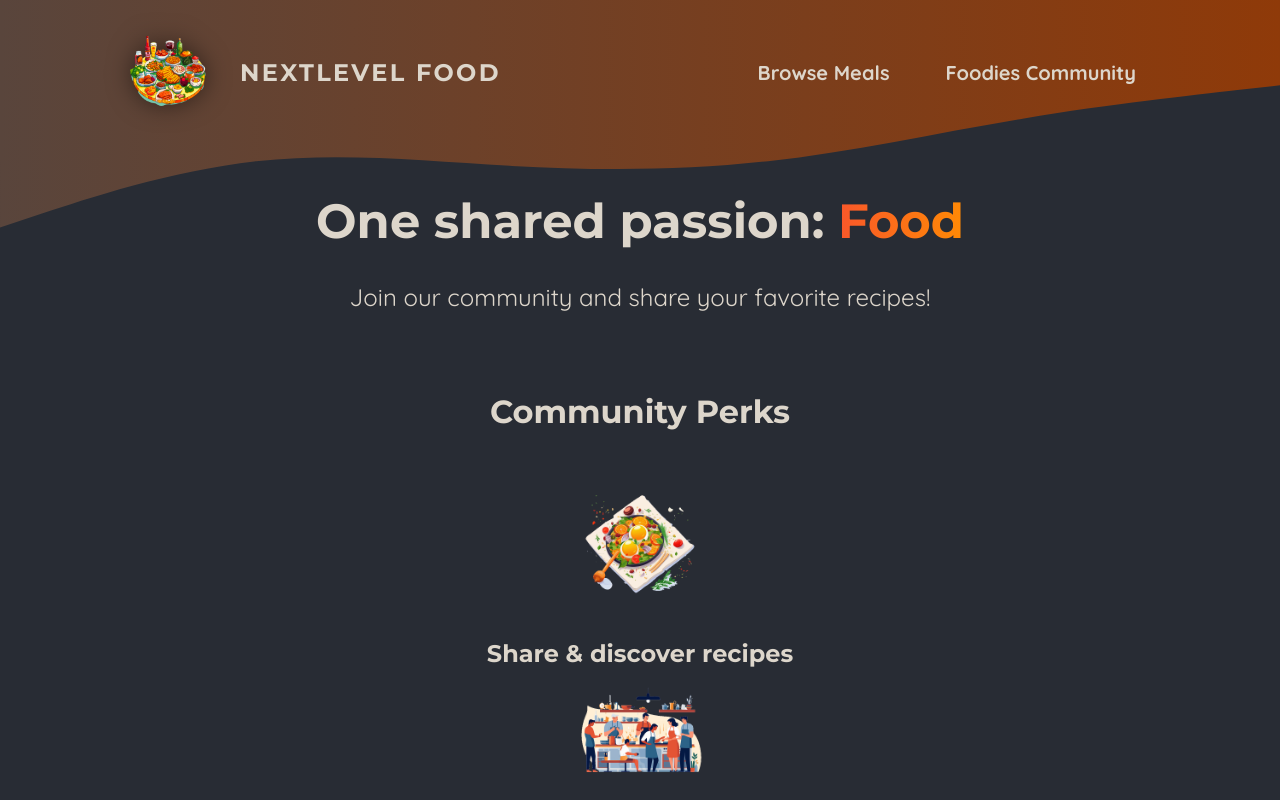
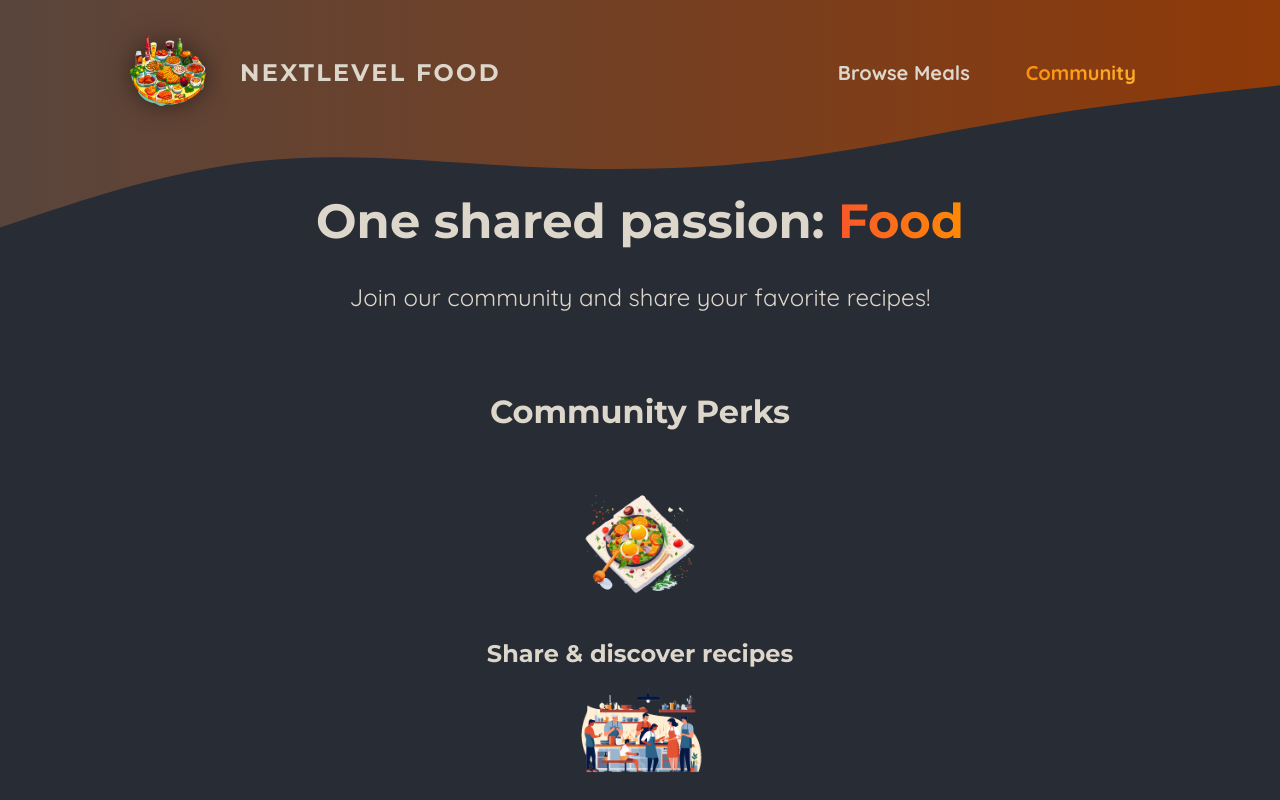
Before and after one commit to Quincy-Fer/foodies-project, a Next.js app: page /community in a window 1280 px wide. Shown: the top 800 px of the page. Built offline with nearby package versions, Linux system fonts and the light colour scheme.

Commit message:
Add dynamic styling of navlink text

```diff
--- a/components/MainHeader.js
+++ b/components/MainHeader.js
@@ -3,6 +3,7 @@ import logoImg from "@/assets/logo.png";
 import classes from "./MainHeader.module.css";
 import Image from "next/image";
 import MainHeaderBackGround from "./MainHeaderBackGround";
+import NavLink from "./NavLink";
 
 const MainHeader = () => {
   return (
@@ -16,10 +17,10 @@ const MainHeader = () => {
         <nav className={classes.nav}>
           <ul>
             <li>
-              <Link href="/meals">Browse Meals</Link>
+              <NavLink href="/meals">Browse Meals</NavLink>
             </li>
             <li>
-              <Link href="/community">Foodies Community</Link>
+              <NavLink href="/community">Community</NavLink>
             </li>
           </ul>
         </nav>
--- /dev/null
+++ b/components/NavLink.js
@@ -0,0 +1,23 @@
+
+'use client';
+
+import Link from 'next/link';
+import { usePathname } from 'next/navigation';
+import classes from './NavLink.module.css';
+
+export default function NavLink({ href, children }) {
+  const path = usePathname();
+
+  return (
+    <Link
+      href={href}
+      className={
+        path.startsWith(href)
+          ? `${classes.link} ${classes.active}`
+          : classes.link
+      }
+    >
+      {children}
+    </Link>
+  );
+}
--- /dev/null
+++ b/components/NavLink.module.css
@@ -0,0 +1,23 @@
+.link {
+  text-decoration: none;
+  color: #ddd6cb;
+  font-weight: bold;
+  padding: 0.5rem 1rem;
+  border-radius: 0.5rem;
+}
+
+.link:hover,
+.link:active {
+  background: linear-gradient(90deg, #ff8a05, #f9b331);
+  background-clip: text;
+  -webkit-background-clip: text;
+  -webkit-text-fill-color: transparent;
+  text-shadow: 0 0 18px rgba(248, 190, 42, 0.8);
+}
+
+.active {
+  background: linear-gradient(90deg, #ff8a05, #f9b331);
+  background-clip: text;
+  -webkit-background-clip: text;
+  -webkit-text-fill-color: transparent;
+}
```
